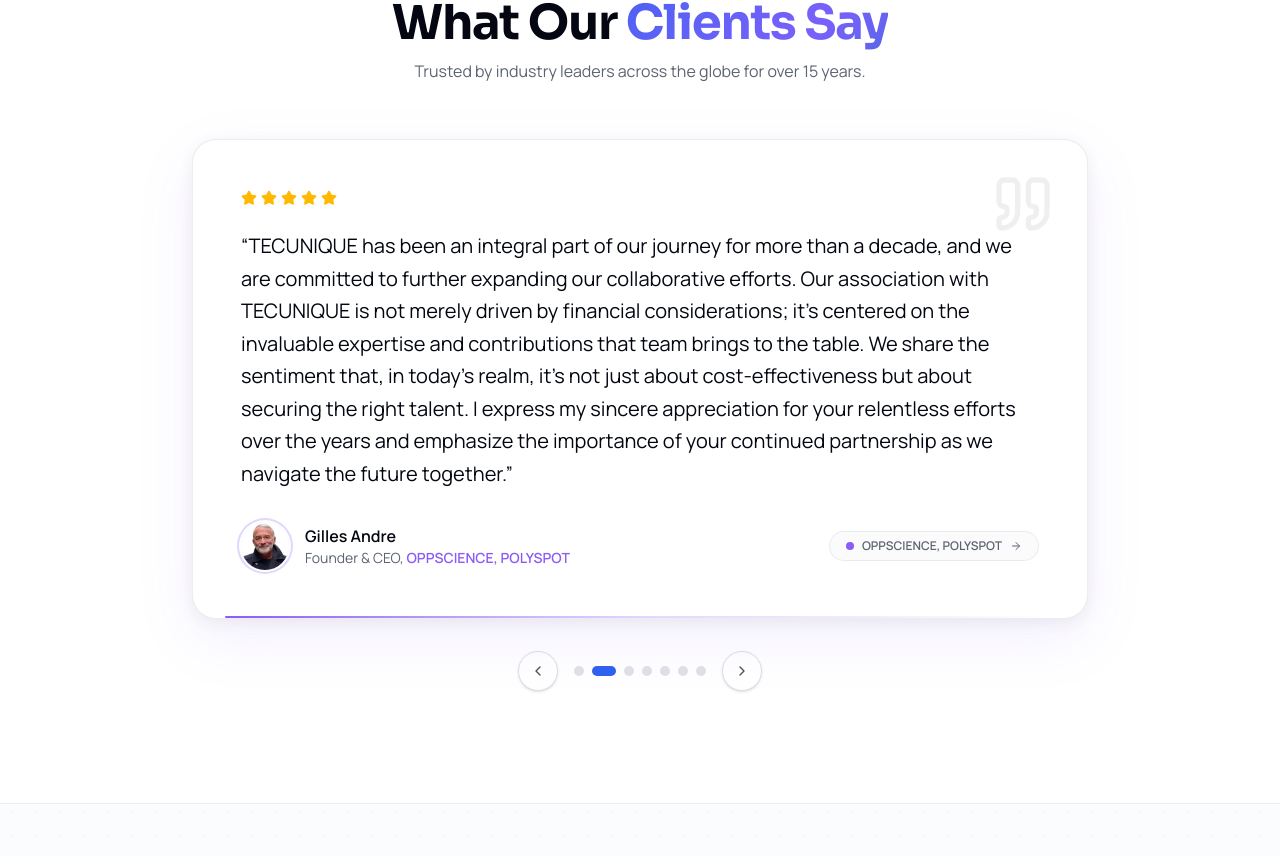
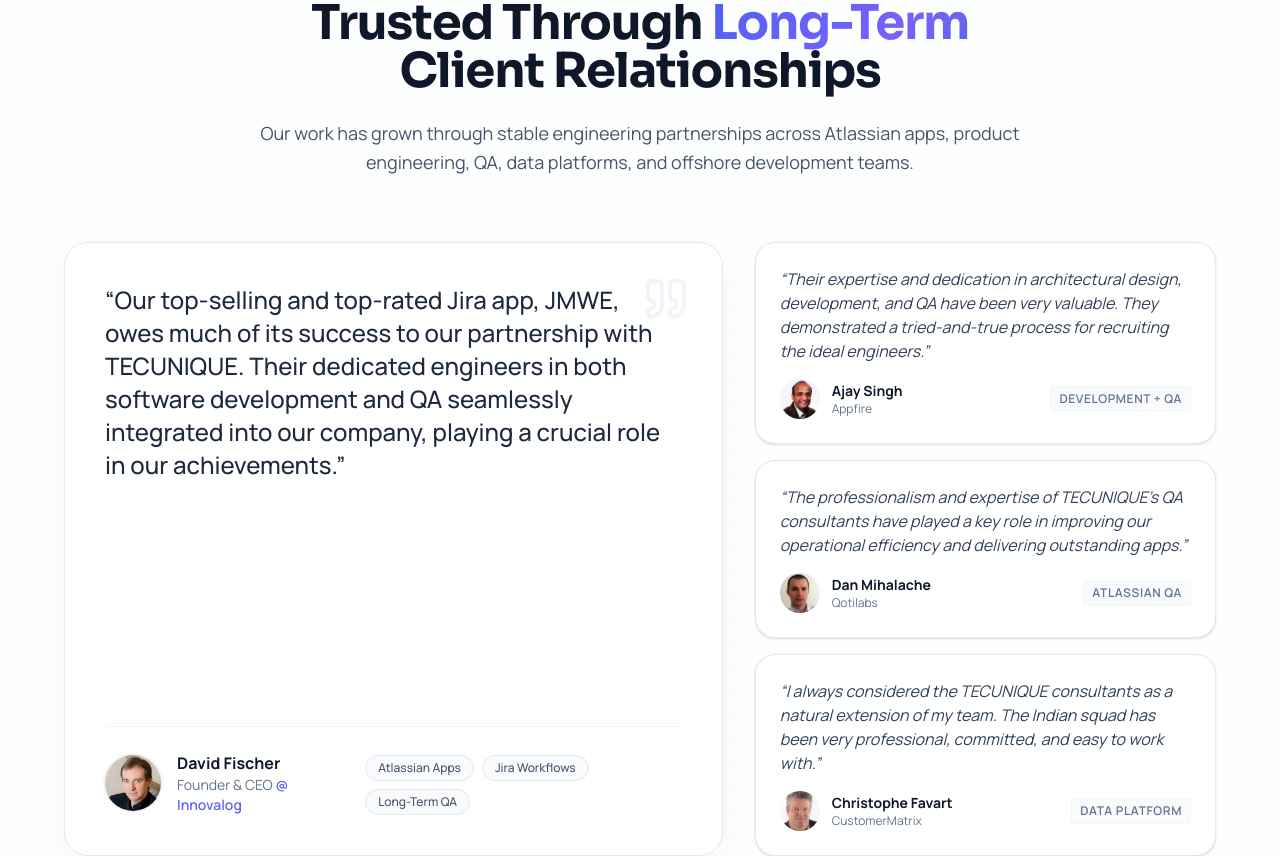
Before and after one commit to rupeshyadav-tecunique/v0-tecunique-website-revamp, a Next.js app: page / in a window 1280 px wide. Shown: the part 4504-5360 px from the top of the page. Built offline with nearby package versions, Linux system fonts and the light colour scheme.

Commit message:
fix: testimonials redesign

```diff
--- a/components/home/testimonials-section.tsx
+++ b/components/home/testimonials-section.tsx
@@ -2,273 +2,232 @@
 
 import Image from "next/image"
 import { useState, useEffect, useCallback } from "react"
-import Link from "next/link"
-import { ChevronLeft, ChevronRight, Quote, Star, StarHalf, ArrowRight } from "lucide-react"
+import { ChevronLeft, ChevronRight, Quote, Star } from "lucide-react"
 import { useScrollReveal } from "@/hooks/use-scroll-reveal"
 
-const testimonials = [
+const testimonialSlides = [
   {
-    quote: "Our top-selling and top-rated Jira app, JMWE, owes much of its success to our partnership with TECUNIQUE. Their dedicated engineers in both software development and QA seamlessly integrated into our company, playing a crucial role in our achievements. As a founder and CEO of Innovalog, I highly recommend TECUNIQUE to any agile software company looking for a reliable partner, and am thankful for their tech-savvy and comprehensive support.",
-    author: "David Fischer",
+    id: "atlassian-ecosystem",
+    theme: "Atlassian App Ecosystem",
+    featured: {
+      quote: "Our top-selling and top-rated Jira app, JMWE, owes much of its success to our partnership with TECUNIQUE. Their dedicated engineers in both software development and QA seamlessly integrated into our company, playing a crucial role in our achievements.",
+      name: "David Fischer",
       role: "Founder & CEO",
       company: "Innovalog",
-    caseStudyId: "appfire",
+      tags: ["Atlassian Apps", "Jira Workflows", "Long-Term QA"],
       image: "/images/testimonial/david.webp",
-    color: "#6366f1",
-    rating: 5,
-    clutchUrl: "https://clutch.co/go-to-review/017a278f-b286-46a0-9c2d-fc9642351a56/271417",
+      color: "#6366f1"
+    },
+    shortTestimonials: [
+      {
+        quote: "Their expertise and dedication in architectural design, development, and QA have been very valuable. They demonstrated a tried-and-true process for recruiting the ideal engineers.",
+        name: "Ajay Singh",
+        company: "Appfire",
+        category: "Development + QA",
+        image: "/images/testimonial/ajay.webp",
+        color: "#0891b2"
       },
       {
-    quote: "TECUNIQUE has been an integral part of our journey for more than a decade, and we are committed to further expanding our collaborative efforts. Our association with TECUNIQUE is not merely driven by financial considerations; it's centered on the invaluable expertise and contributions that team brings to the table. We share the sentiment that, in today's realm, it's not just about cost-effectiveness but about securing the right talent. I express my sincere appreciation for your relentless efforts over the years and emphasize the importance of your continued partnership as we navigate the future together.",
-    author: "Gilles Andre",
-    role: "Founder & CEO",
-    company: "OPPSCIENCE, POLYSPOT",
-    caseStudyId: "oppscience",
-    image: "/images/testimonial/gilles.jpg",
-    color: "#8b5cf6",
-    rating: 5,
-    clutchUrl: "https://clutch.co/profile/tecunique-private#reviews",
+        quote: "The professionalism and expertise of TECUNIQUE's QA consultants have played a key role in improving our operational efficiency and delivering outstanding apps.",
+        name: "Dan Mihalache",
+        company: "Qotilabs",
+        category: "Atlassian QA",
+        image: "/images/testimonial/den.webp",
+        color: "#f43f5e"
       },
       {
-    quote: "Since 2020, Appfire and TECUNIQUE have been engaged in business, and throughout this period, the TECUNIQUE team has consistently impressed us with their exceptional services. Their expertise and dedication in architectural design, development, and quality assurance have been very valuable to our team. Additionally, their HR team has demonstrated a tried-and-true process for recruiting the ideal QA engineers for our intricate products.",
-    author: "Ajay Singh",
-    role: "Director - Product Engineering",
-    company: "Appfire",
-    caseStudyId: "appfire",
-    image: "/images/testimonial/ajay.webp",
-    color: "#0891b2",
-    rating: 5,
-    clutchUrl: "https://clutch.co/go-to-review/017a278f-b286-46a0-9c2d-fc9642351a56/189526",
+        quote: "I always considered the TECUNIQUE consultants as a natural extension of my team. The Indian squad has been very professional, committed, and easy to work with.",
+        name: "Christophe Favart",
+        company: "CustomerMatrix",
+        category: "Data Platform",
+        image: "/images/testimonial/christophe.webp",
+        color: "#f59e0b"
+      }
+    ]
   },
   {
-    quote: "TECUNIQUE has been a key partner for OPPSCIENCE over the years. As a CTO, I've collaborated with TECUNIQUE on various projects for an extended duration. They have consistently helped us deliver top-tier software, attributed not just to their excellent software testing but also their expertise in software engineering.",
-    author: "Mickael Augello",
+    id: "product-engineering",
+    theme: "Product Engineering & Dedicated Teams",
+    featured: {
+      quote: "TECUNIQUE has been a key partner for OPPSCIENCE over the years. As a CTO, I've collaborated with TECUNIQUE on various projects for an extended duration. They have consistently helped us deliver top-tier software.",
+      name: "Mickael Augello",
       role: "CTO",
       company: "OPPSCIENCE",
-    caseStudyId: "oppscience",
+      tags: ["Product Engineering", "Dedicated Teams", "Long-Term Support"],
       image: "/images/testimonial/mickael.webp",
-    color: "#06b6d4",
-    rating: 4.5,
-    clutchUrl: "https://clutch.co/go-to-review/017a278f-b286-46a0-9c2d-fc9642351a56/248407",
+      color: "#06b6d4"
+    },
+    shortTestimonials: [
+      {
+        quote: "Quite unique in this sector, we have actually the same contacts for over 10 years! I am genuinely grateful for the dedication and involvement displayed by the TECUNIQUE team.",
+        name: "Guillaume Bréjaud",
+        company: "OPPSCIENCE",
+        category: "Long-Term Support",
+        image: "/images/testimonial/guillaume.webp",
+        color: "#7c3aed"
       },
       {
-    quote: "Along my time at CustomerMatrix as CTO, it has been a pleasure to work with TECUNIQUE as a contractor and even more as a partner. I always considered the TECUNIQUE consultants as a natural extension of my team. The Indian squad has been very professional, committed, and easy to work with in software development, QA, or data quality. The contribution and facility to adapt have been key to reaching the objectives of my R&D group in an ever-changing startup world. I want to thank all the people onboarded at that time for that. All the best to all of you.",
-    author: "Christophe Favart",
-    role: "CTO",
-    company: "CustomerMatrix",
-    caseStudyId: "customermatrix",
-    image: "/images/testimonial/default.webp", // Fallback if image is missing
-    color: "#f59e0b",
-    rating: 5,
-    clutchUrl: "https://clutch.co/profile/tecunique-private#reviews",
-  },
-  {
-    quote: "We had an excellent experience working with TECUNIQUE- their commitment to providing tailored solutions for our specific needs was highly appreciated. I was particularly impressed by Jaydeep's direct involvement in understanding our exact requirements, dedication to recruiting the perfect candidates to meet our needs and drive to achieve results. The professionalism and expertise of TECUNIQUE's QA consultants have played a key role in improving our operational efficiency and in delivering outstanding apps appreciated by thousands of customers. We recommend TECUNIQUE to any company seeking top-tier QA services and dedicated professionals.",
-    author: "Dan Mihalache",
-    role: "CEO",
-    company: "Qotilabs",
-    caseStudyId: "qotilabs",
-    image: "/images/testimonial/den.webp",
-    color: "#f43f5e",
-    rating: 5,
-    clutchUrl: "https://clutch.co/go-to-review/017a278f-b286-46a0-9c2d-fc9642351a56/270284",
-  },
-  {
-    quote: "TECUNIQUE has been a reliable partner for many years, supporting our evolution from PolySpot to OppScience via CustomerMatrix. Quite unique in this sector, we have actually the same contacts for over 10 years! I am genuinely grateful for the dedication and involvement displayed by the TECUNIQUE team. Their consistent efforts to enhance our platform and deliver an exceptional experience to our customers have solidified our perception of TECUNIQUE not just as a service provider but as a true partner.",
-    author: "Guillaume Bréjaud",
-    role: "COO",
-    company: "OPPSCIENCE",
-    caseStudyId: "oppscience",
-    image: "/images/testimonial/guillaume.webp",
-    color: "#7c3aed",
-    rating: 5,
-    clutchUrl: "https://clutch.co/go-to-review/017a278f-b286-46a0-9c2d-fc9642351a56/265083",
-  },
+        quote: "TECUNIQUE has been an integral part of our journey for more than a decade. Our association is centered on the invaluable expertise and contributions that team brings to the table.",
+        name: "Gilles Andre",
+        company: "POLYSPOT",
+        category: "ODC Setup",
+        image: "/images/testimonial/gilles.jpg",
+        color: "#8b5cf6"
+      }
+    ]
+  }
 ]
 
 export function TestimonialsSection() {
   const [current, setCurrent] = useState(0)
   const [isTransitioning, setIsTransitioning] = useState(false)
+  const [isHovered, setIsHovered] = useState(false)
   const sectionRef = useScrollReveal()
 
   const goTo = useCallback((index: number) => {
-    if (isTransitioning) return
+    if (isTransitioning || index === current) return
     setIsTransitioning(true)
     setTimeout(() => {
       setCurrent(index)
       setIsTransitioning(false)
-    }, 200)
-  }, [isTransitioning])
+    }, 300)
+  }, [isTransitioning, current])
 
-  const next = useCallback(() => goTo((current + 1) % testimonials.length), [current, goTo])
-  const prev = useCallback(() => goTo((current - 1 + testimonials.length) % testimonials.length), [current, goTo])
+  const next = useCallback(() => goTo((current + 1) % testimonialSlides.length), [current, goTo])
+  const prev = useCallback(() => goTo((current - 1 + testimonialSlides.length) % testimonialSlides.length), [current, goTo])
 
   // Auto-advance
   useEffect(() => {
-    const timer = setInterval(next, 6000)
+    if (isHovered) return
+    const timer = setInterval(next, 8000)
     return () => clearInterval(timer)
-  }, [next])
+  }, [next, isHovered])
 
-  const t = testimonials[current]
+  const slide = testimonialSlides[current]
 
   return (
     <section
       ref={sectionRef as React.RefObject<HTMLElement>}
-      className="py-20 lg:py-28 bg-white"
+      className="py-20 lg:py-28 bg-slate-50/30"
+      onMouseEnter={() => setIsHovered(true)}
+      onMouseLeave={() => setIsHovered(false)}
     >
       <div className="mx-auto max-w-7xl px-6 lg:px-8">
 
         {/* Header */}
-        <div className="mx-auto max-w-2xl text-center reveal">
+        <div className="mx-auto max-w-3xl text-center reveal mb-16">
           <span className="section-pill mb-6 inline-flex">
             <Star className="h-3 w-3 fill-current" />
-            Testimonials
+            Client Success
           </span>
-          <h2 className="font-display text-3xl font-bold tracking-tight text-foreground sm:text-4xl lg:text-5xl">
-            What Our{" "}
-            <span className="gradient-text">Clients Say</span>
+          <h2 className="font-display text-3xl font-bold tracking-tight text-slate-900 sm:text-4xl lg:text-5xl mb-6">
+            Trusted Through <span className="gradient-text">Long-Term</span> Client Relationships
           </h2>
-          <p className="mt-3 text-muted-foreground">
-            Trusted by industry leaders across the globe for over 15 years.
+          <p className="text-lg text-slate-600 leading-relaxed">
+            Our work has grown through stable engineering partnerships across Atlassian apps, product engineering, QA, data platforms, and offshore development teams.
           </p>
         </div>
 
-        {/* Testimonial card */}
-        <div className="mt-14 mx-auto max-w-4xl reveal">
-          <div
-            className="relative flex flex-col justify-between rounded-3xl border border-border/60 bg-white p-8 lg:p-12 shadow-lg transition-all duration-300 min-h-[420px] md:min-h-[380px]"
-            style={{ boxShadow: `0 20px 60px ${t.color}18, 0 4px 16px rgba(0,0,0,0.06)` }}
-          >
-            {/* Large decorative quote */}
-            <Quote
-              className="absolute top-8 right-8 h-16 w-16 opacity-[0.06]"
-              aria-hidden
-            />
+        {/* Carousel Container */}
+        <div className="relative mx-auto max-w-6xl reveal">
 
-            <div>
-              {/* Stars */}
-              <Link
-                href={t.clutchUrl || "https://clutch.co/profile/tecunique-private#reviews"}
-                target="_blank"
-                rel="noopener noreferrer"
-                className="inline-flex gap-1 mb-6 hover:opacity-80 transition-opacity"
-                title="Read reviews on Clutch"
-              >
-                {[...Array(5)].map((_, i) => {
-                  const starValue = i + 1;
-                  if (t.rating >= starValue) {
-                    return <Star key={i} className="h-4 w-4 fill-amber-400 text-amber-400" />;
-                  } else if (t.rating >= starValue - 0.5) {
-                    return <StarHalf key={i} className="h-4 w-4 fill-amber-400 text-amber-400" />;
-                  } else {
-                    return <Star key={i} className="h-4 w-4 text-border" />;
-                  }
-                })}
-              </Link>
+          {/* Slide Content */}
+          <div className={`min-h-[850px] md:min-h-[550px] lg:min-h-[480px] grid grid-cols-1 lg:grid-cols-12 gap-6 lg:gap-8 transition-opacity duration-300 ease-in-out ${isTransitioning ? "opacity-0" : "opacity-100"}`}>
 
-              {/* Quote */}
-              <blockquote
-                className={`text-lg text-foreground leading-relaxed lg:text-xl transition-opacity duration-200 ${isTransitioning ? "opacity-0" : "opacity-100"
-                  }`}
-              >
-                &ldquo;{t.quote}&rdquo;
+            {/* Left: Featured Testimonial (58%) */}
+            <div className="lg:col-span-7 flex">
+              <div className="relative flex flex-col justify-between rounded-3xl border border-slate-200 bg-white p-8 sm:p-10 shadow-[0_8px_30px_rgb(0,0,0,0.04)] w-full transition-transform hover:-translate-y-1 duration-300">
+                <Quote className="absolute top-8 right-8 h-12 w-12 text-slate-100" aria-hidden />
+
+                <div className="mb-8 relative z-10">
+                  <blockquote className="text-xl sm:text-2xl font-medium text-slate-800 leading-snug">
+                    &ldquo;{slide.featured.quote}&rdquo;
                   </blockquote>
                 </div>
 
-            {/* Author */}
-            <footer
-              className={`mt-8 flex items-center gap-4 transition-opacity duration-200 ${isTransitioning ? "opacity-0" : "opacity-100"
-                }`}
-            >
-              {/* Avatar — real photo in circle */}
-              <div
-                className="relative h-12 w-12 shrink-0 overflow-hidden rounded-full ring-2 ring-offset-2"
-                style={{ ringColor: t.color, boxShadow: `0 0 0 2px white, 0 0 0 4px ${t.color}40` }}
-              >
-                <Image
-                  src={t.image}
-                  alt={t.author}
-                  fill
-                  className="object-cover"
-                  sizes="48px"
-                />
+                <div className="mt-auto pt-6 border-t border-slate-100 flex flex-col sm:flex-row sm:items-end justify-between gap-6 relative z-10">
+                  <div className="flex items-center gap-4">
+                    <div className="relative h-14 w-14 shrink-0 overflow-hidden rounded-full ring-2 ring-slate-100">
+                      <Image src={slide.featured.image} alt={slide.featured.name} fill className="object-cover" sizes="56px" />
+                    </div>
+                    <div>
+                      <p className="font-bold text-slate-900">{slide.featured.name}</p>
+                      <p className="text-sm text-slate-500">{slide.featured.role} <span className="font-semibold" style={{ color: slide.featured.color }}>@ {slide.featured.company}</span></p>
+                    </div>
                   </div>
 
-              <div>
-                <p className="font-semibold text-foreground">{t.author}</p>
-                <p className="text-sm text-muted-foreground">
-                  {t.role}
-                  {t.company && (
-                    <>
-                      ,{" "}
-                      <span className="font-semibold" style={{ color: t.color }}>
-                        {t.company}
+                  <div className="flex flex-wrap gap-2">
+                    {slide.featured.tags.map(tag => (
+                      <span key={tag} className="inline-flex items-center rounded-full bg-slate-50 px-3 py-1 text-xs font-medium text-slate-600 border border-slate-200">
+                        {tag}
                       </span>
-                    </>
-                  )}
-                </p>
+                    ))}
+                  </div>
+                </div>
+              </div>
             </div>
 
-              {/* Company badge */}
-              {t.company && (
-                t.caseStudyId ? (
-                  <Link
-                    href={`/case-studies/${t.caseStudyId}`}
-                    className="ml-auto hidden sm:flex items-center gap-2 rounded-full border border-border/60 bg-muted/40 px-4 py-1.5 hover:bg-muted/80 hover:border-primary/30 transition-colors group/company"
-                  >
-                    <div className="h-2 w-2 rounded-full" style={{ background: t.color }} />
-                    <span className="text-xs font-semibold text-muted-foreground group-hover/company:text-foreground transition-colors">{t.company}</span>
-                    <ArrowRight className="h-3 w-3 text-muted-foreground group-hover/company:translate-x-0.5 transition-transform" />
-                  </Link>
-                ) : (
-                  <div className="ml-auto hidden sm:flex items-center gap-2 rounded-full border border-border/60 bg-muted/40 px-4 py-1.5">
-                    <div className="h-2 w-2 rounded-full" style={{ background: t.color }} />
-                    <span className="text-xs font-semibold text-muted-foreground">{t.company}</span>
+            {/* Right: Short Testimonials (42%) */}
+            <div className="lg:col-span-5 flex flex-col gap-4 justify-center">
+              {slide.shortTestimonials.map((short, idx) => (
+                <div key={idx} className="flex flex-col justify-between rounded-2xl border border-slate-200 bg-white p-6 shadow-sm hover:shadow-md transition-shadow duration-300">
+                  <blockquote className="text-sm sm:text-base text-slate-700 italic mb-4">
+                    &ldquo;{short.quote}&rdquo;
+                  </blockquote>
+                  <div className="flex items-center justify-between gap-4 mt-auto">
+                    <div className="flex items-center gap-3">
+                      <div className="relative h-10 w-10 shrink-0 overflow-hidden rounded-full bg-slate-100">
+                        <Image src={short.image} alt={short.name} fill className="object-cover" sizes="40px" />
                       </div>
-                )
-              )}
-            </footer>
+                      <div>
+                        <p className="text-sm font-bold text-slate-900">{short.name}</p>
+                        <p className="text-xs text-slate-500">{short.company}</p>
+                      </div>
+                    </div>
+                    <span className="shrink-0 rounded bg-slate-50 px-2 py-1 text-[10px] sm:text-xs font-semibold uppercase tracking-wider text-slate-500 border border-slate-100">
+                      {short.category}
+                    </span>
+                  </div>
+                </div>
+              ))}
+            </div>
 
-            {/* Accent line */}
-            <div
-              className="absolute bottom-0 left-8 right-8 h-0.5 rounded-full"
-              style={{ background: `linear-gradient(to right, ${t.color}, ${t.color}40, transparent)` }}
-            />
           </div>
 
           {/* Controls */}
-          <div className="mt-8 flex items-center justify-center gap-4">
+          <div className="mt-12 flex items-center justify-center gap-6">
             <button
               onClick={prev}
-              className="flex h-10 w-10 items-center justify-center rounded-full border border-border bg-white shadow-sm transition-all hover:border-primary/40 hover:shadow-md hover:-translate-y-0.5"
-              aria-label="Previous testimonial"
+              className="flex h-10 w-10 items-center justify-center rounded-full border border-slate-200 bg-white shadow-sm transition-all hover:bg-slate-50 hover:scale-105"
+              aria-label="Previous testimonials"
             >
-              <ChevronLeft className="h-4 w-4 text-foreground/70" />
+              <ChevronLeft className="h-5 w-5 text-slate-600" />
             </button>
 
             {/* Dots */}
-            <div className="flex gap-2">
-              {testimonials.map((_, index) => (
+            <div className="flex gap-3">
+              {testimonialSlides.map((_, index) => (
                 <button
                   key={index}
                   onClick={() => goTo(index)}
                   className={`rounded-full transition-all duration-300 ${index === current
-                    ? "w-6 h-2.5 bg-primary"
-                    : "w-2.5 h-2.5 bg-border hover:bg-primary/40"
+                      ? "w-8 h-2.5 bg-blue-600"
+                      : "w-2.5 h-2.5 bg-slate-300 hover:bg-blue-400"
                     }`}
-                  aria-label={`Go to testimonial ${index + 1}`}
+                  aria-label={`Go to testimonial slide ${index + 1}`}
                 />
               ))}
             </div>
 
             <button
               onClick={next}
-              className="flex h-10 w-10 items-center justify-center rounded-full border border-border bg-white shadow-sm transition-all hover:border-primary/40 hover:shadow-md hover:-translate-y-0.5"
-              aria-label="Next testimonial"
+              className="flex h-10 w-10 items-center justify-center rounded-full border border-slate-200 bg-white shadow-sm transition-all hover:bg-slate-50 hover:scale-105"
+              aria-label="Next testimonials"
             >
-              <ChevronRight className="h-4 w-4 text-foreground/70" />
+              <ChevronRight className="h-5 w-5 text-slate-600" />
             </button>
           </div>
+
         </div>
       </div>
     </section>
```
Also changed, not shown: public/images/testimonial/christophe.webp (added). Lines whose indentation alone changed are shown as unchanged.
